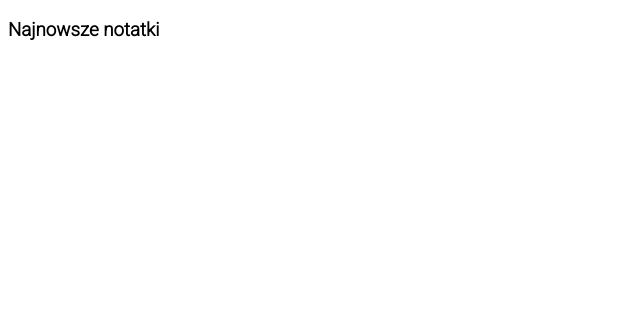
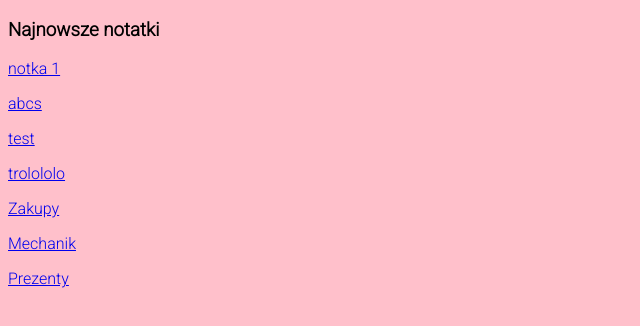
Before and after one commit to orelll/Angular, an Angular app: page /dashboard in a window 1280 px wide. Shown: the top 326 px of the page, without its empty margins (0-640 px from the left). Built offline with nearby package versions, Linux system fonts and the light colour scheme.

Commit message:
koniec zajęć

```diff
--- a/src/app/dashboard/dashboard.component.html
+++ b/src/app/dashboard/dashboard.component.html
@@ -1,4 +1,4 @@
 <h3>Najnowsze notatki</h3>
-<div>
-
-</div>
+<a *ngFor="let todo of todoes" routerLink="/todo/{{todo.id}}">
+<p>{{todo.name}}</p>
+</a>
--- a/src/app/dashboard/dashboard.component.ts
+++ b/src/app/dashboard/dashboard.component.ts
@@ -1,4 +1,6 @@
 import { Component, OnInit } from '@angular/core';
+import { TodoesServiceService } from '../todoes-service.service';
+import { ToDo } from '../common/todo';
 
 @Component({
   selector: 'app-dashboard',
@@ -7,9 +9,17 @@ import { Component, OnInit } from '@angular/core';
 })
 export class DashboardComponent implements OnInit {
 
-  constructor() { }
+  todoes: ToDo[];
+
+  constructor(private todoesService: TodoesServiceService) {
+    this.loadTodoes();
+  }
 
   ngOnInit(): void {
   }
 
+  loadTodoes() {
+    this.todoes = this.todoesService.getToDoes();
+  }
+
 }
--- a/src/app/to-do-details/to-do-details.component.html
+++ b/src/app/to-do-details/to-do-details.component.html
@@ -1 +1,2 @@
 <p>to-do-details works!</p>
+<h2>{{todo.id}}, {{todo.name}}</h2>
--- a/src/app/to-do-details/to-do-details.component.ts
+++ b/src/app/to-do-details/to-do-details.component.ts
@@ -1,4 +1,7 @@
 import { Component, OnInit } from '@angular/core';
+import { ActivatedRoute } from '@angular/router';
+import { TodoesServiceService } from '../todoes-service.service';
+import { ToDo } from '../common/todo';
 
 @Component({
   selector: 'app-to-do-details',
@@ -7,9 +10,19 @@ import { Component, OnInit } from '@angular/core';
 })
 export class ToDoDetailsComponent implements OnInit {
 
-  constructor() { }
+  todo: ToDo;
+
+  constructor(private todoesService: TodoesServiceService,
+    private route: ActivatedRoute) {
+      this.getToDoDetails();
+    }
 
   ngOnInit(): void {
   }
 
+getToDoDetails(){
+  const id = +this.route.snapshot.paramMap.get('id');
+  this.todo = this.todoesService.getToDo(id);
 }
+
+}
--- /dev/null
+++ b/src/app/todoes-service.service.ts
@@ -0,0 +1,19 @@
+import { Injectable } from '@angular/core';
+import { ToDo } from './common/todo';
+import { TODOES } from './common/todoesList';
+
+@Injectable({
+  providedIn: 'root'
+})
+export class TodoesServiceService {
+
+  constructor() { }
+
+  getToDoes(): ToDo[] {
+    return TODOES;
+  }
+
+  getToDo(todoId: number): ToDo {
+    return TODOES.find(todo => todo.id === todoId);
+  }
+}
--- a/src/styles.css
+++ b/src/styles.css
@@ -3,3 +3,6 @@
 *{
     font-family: 'Roboto', sans-serif;
 }
+body{
+    background-color: pink;
+}
```
Also changed, not shown: 1 other file (tests, documents, lock files or other folders).
